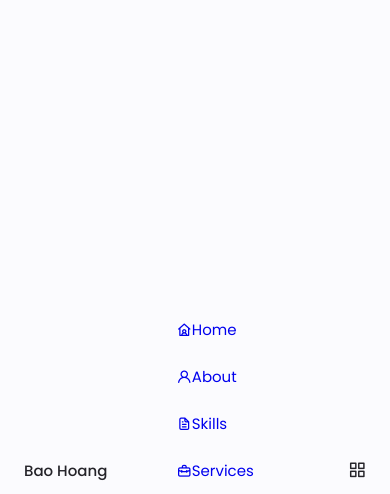
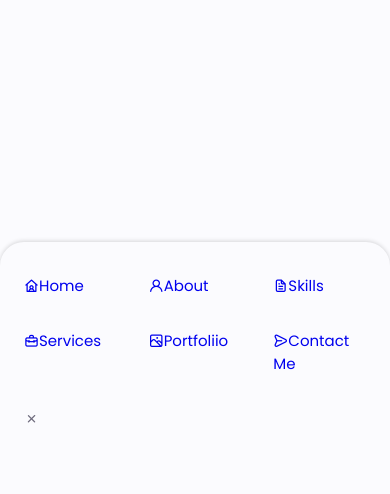
Before and after one commit to bqhoang301/portfolio-Git-heroku, a PHP site: page /portfolio/index.html in a window 390 px wide. Shown: the part 539-1033 px from the top of the page. Run offline with PHP 8.4, Linux system fonts and the light colour scheme.

Commit message:
Update style.css

```diff
--- a/portfolio/assets/css/style.css
+++ b/portfolio/assets/css/style.css
@@ -185,6 +185,25 @@ img{
 .nav__toggle:hover{
     color: var(--first-color);
 }
+
+@media screen and (max-width: 767px) {
+    .nav__menu{
+        position: fixed;
+        bottom: 0;
+        left: 0;
+        width: 100%;
+        background-color: var(--body-color);
+        padding: 2rem 1.5rem 4rem;
+        box-shadow: 0 -1px 4px rgba(0,0,0,.15);
+        border-radius: 1.5rem 1.5rem 0 0;
+        transition: .3s;
+    }
+}
+
+.nav__list{
+    grid-template-columns: repeat(3, 1fr);
+    gap: 2rem;
+}
 /* Show menu */
 
 /* Active Link */
```
